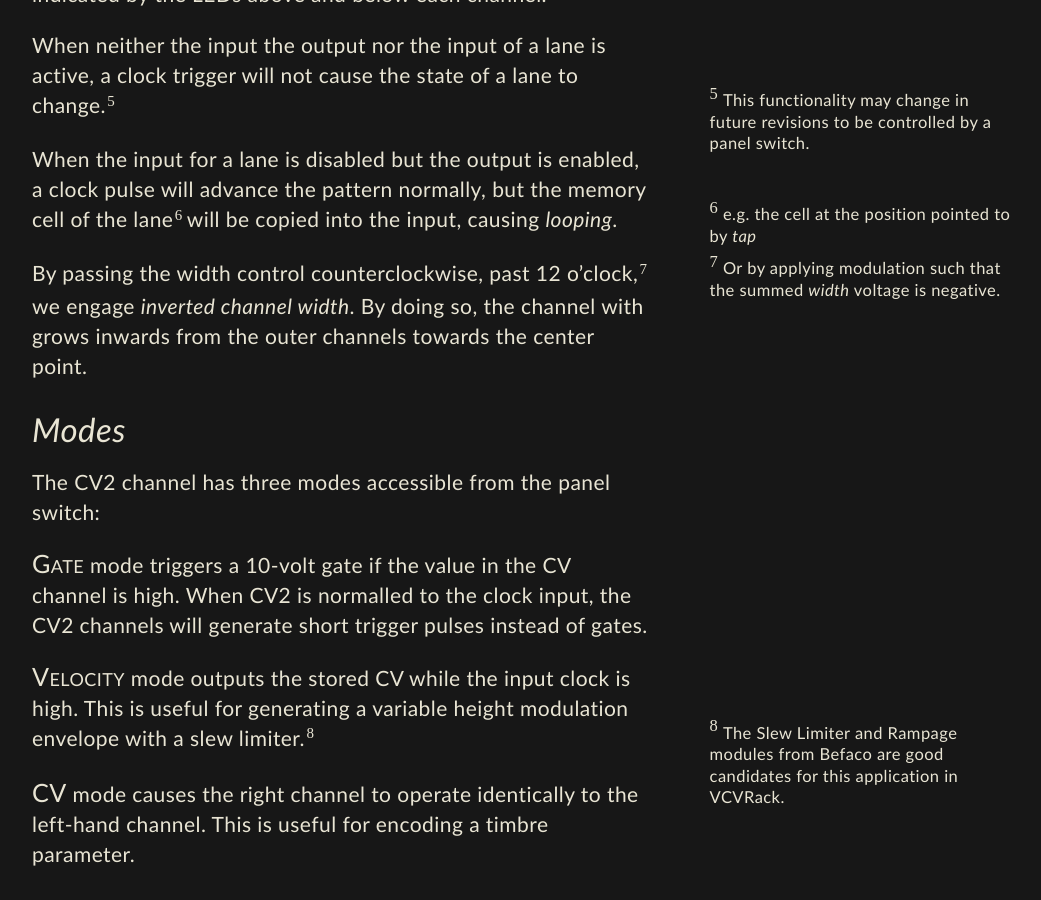
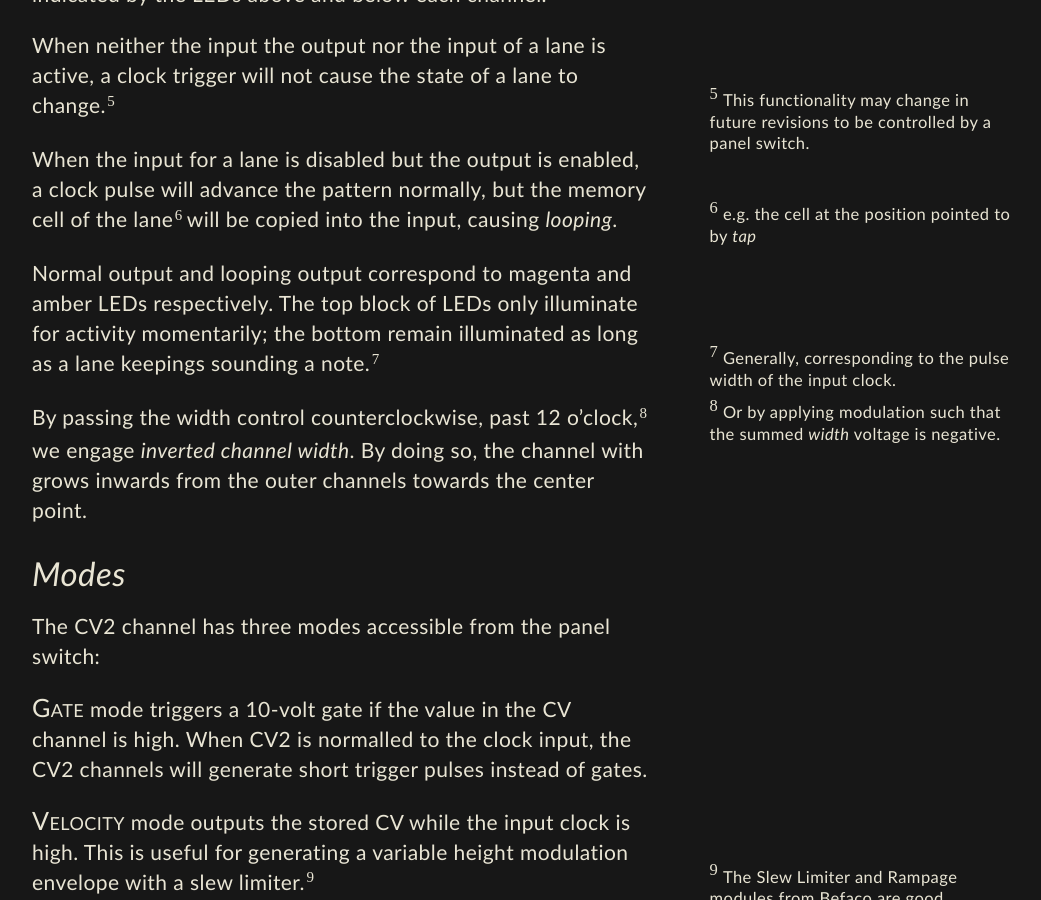
Before and after one commit to bongozone/bongozone, a Jekyll site: the page built from index.md, in a window 1280 px wide and 900 px high, scrolled down 1890 px. Shown: the whole window, without its empty margins (128-1169 px from the left). Built offline with Jekyll 4.4.1, drawn with Linux system fonts in a browser that asks for light colours; some of the changed text lies outside the part shown.

Commit message:
new version with led enhancement

```diff
--- a/index.md
+++ b/index.md
@@ -7,8 +7,8 @@ permalink: /
   <label for="mn-download" class="margin-toggle">Download</label>
   <input type="checkbox" id="mn-download" class="margin-toggle">
   <span class="marginnote">
-  <a href="https://github.com/bongozone/bongozone.github.io/releases">Download time-limited beta version</a><br>
-  <em class="danger">requires VCVRack 0.6 built from Git; may not work with newer builds</em>
+  <a href="https://github.com/bongozone/bongozone.github.io/releases">Download beta version</a><br>
+  <em class="">requires VCVRack 0.6.x</em>
   </span>
   <label for="mn-exports-imports" class="margin-toggle">Photos</label><input type="checkbox" id="mn-exports-imports" class="margin-toggle"><span class="marginnote">
   <img src="images/rsr-beta-1.png" alt="Rhombic Shift Register β 1">
@@ -79,6 +79,13 @@ e.g. the cell at the position pointed to by <em>tap</em>
 </span> will be
 copied into the input, causing <em>looping</em>.
 
+Normal output and looping output correspond to magenta and amber LEDs respectively.
+The top block of LEDs only illuminate for activity momentarily; the bottom remain illuminated
+as long as a lane keepings sounding a note.<label for="sn-neg" class="margin-toggle sidenote-number"></label><input type="checkbox" id="sn-neg" class="margin-toggle"><span class="sidenote">
+  Generally, corresponding to the pulse width of the input clock.
+</span>
+
+
 By passing the width control counterclockwise, past 12 o'clock,<label for="sn-neg" class="margin-toggle sidenote-number"></label><input type="checkbox" id="sn-neg" class="margin-toggle"><span class="sidenote">
   Or by applying modulation such that the summed <em>width</em> voltage is negative.
 </span>
```
